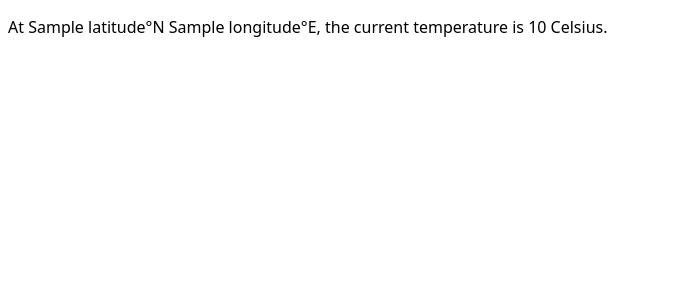
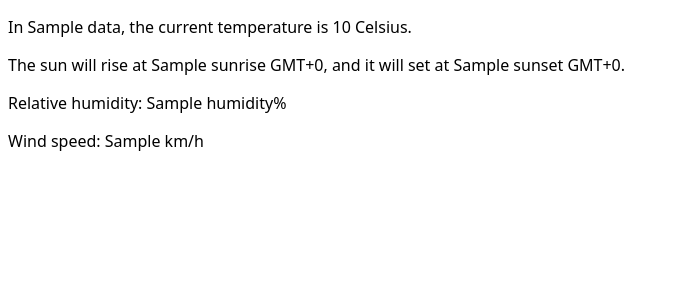
Before and after one commit to kurealnum/mini-hackathon-1, a Django app: template templates/results.html in a window 1280 px wide. Shown: the top 300 px of the page, without its empty margins (0-679 px from the left). Run offline with Django 5.2, Linux system fonts and the light colour scheme; the template is opened without the code that fills it: most values are stand-ins (such as "Sample title", 1, 10 or a date in 2020).

Commit message:
QOL updates

```diff
--- a/templates/city_list.html
+++ b/templates/city_list.html
@@ -6,6 +6,7 @@
             <p>{{ city.name }}, located in {{ city.admin1 }} ({{ city.country }})</p>
             <input name="latitude" value="{{ city.latitude }}" hidden />
             <input name="longitude" value="{{ city.longitude }}" hidden />
+            <input name="city" value="{{ city.name }}" hidden />
             <button type="submit">View weather for this city</button>
         </form>
     {% endfor %}
--- a/templates/results.html
+++ b/templates/results.html
@@ -1,7 +1,10 @@
 {% extends "layout.html" %}
 {% block body %}
     <p>
-        At {{ data.latitude }}°N {{ data.longitude }}°E, the current temperature is
+        In {{ data.name }}, the current temperature is
         {{ data.temperature }} Celsius.
     </p>
+    <p>The sun will rise at {{ data.sunrise }} GMT+0, and it will set at {{ data.sunset }} GMT+0.</p>
+    <p>Relative humidity: {{ data.humidity }}%</p>
+    <p>Wind speed: {{ data.wind_speed }} km/h</p>
 {% endblock %}
```
Also changed, not shown: weather/views.py (+12 -1 lines).
